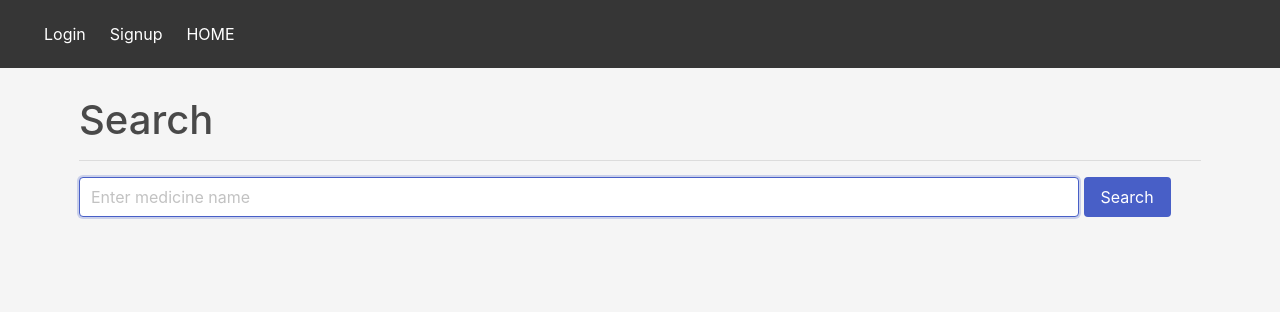
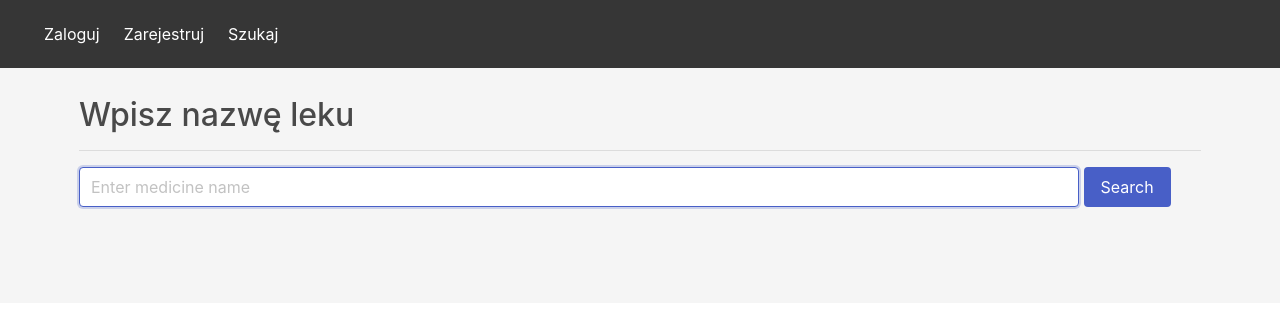
Before and after one commit to kgarbacinski/Medicine-Comparator, a Flask app: page / in a window 1280 px wide. Shown: the top 312 px of the page. Run offline with Flask 2, Linux system fonts and the light colour scheme; some libraries are stand-ins or nearby versions.

Commit message:
translate to Polish

```diff
--- a/medicines_app/flask_app/flask_application/templates/base.html
+++ b/medicines_app/flask_app/flask_application/templates/base.html
@@ -29,13 +29,13 @@
     <div id="navbarBasicExample" class="navbar-menu">
         <div class="navbar-start">
             <a class="navbar-item" href="/login">
-                Login
+                Zaloguj
             </a>
             <a class="navbar-item" href="/signup">
-                Signup
+                Zarejestruj
             </a>
             <a class="navbar-item" href="/">
-                HOME
+                Szukaj
             </a>
         </div>
     </div>
--- a/medicines_app/flask_app/flask_application/templates/home.html
+++ b/medicines_app/flask_app/flask_application/templates/home.html
@@ -11,7 +11,7 @@
 <div class="container">
     <div class="row">
         <div class="col">
-            <h1>Search</h1>
+            <h2>Wpisz nazwę leku</h2>
             <hr>
 
             <div class="field">
```
